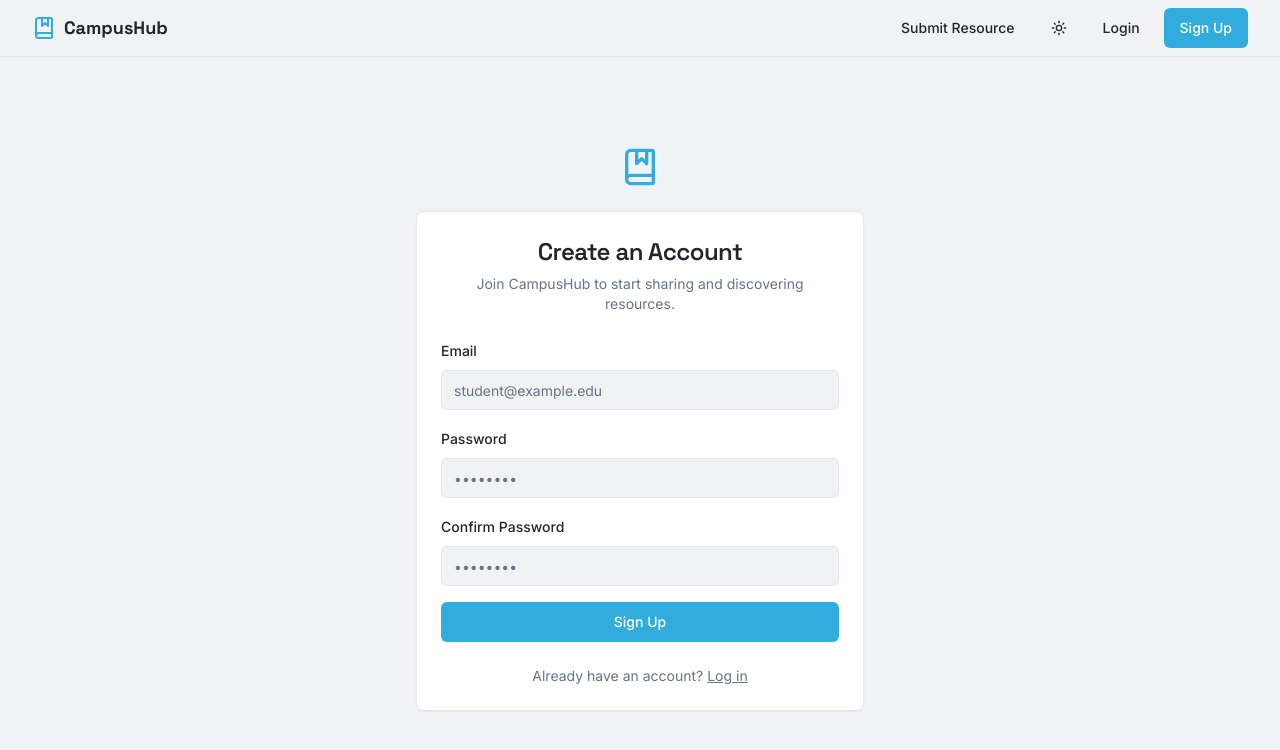
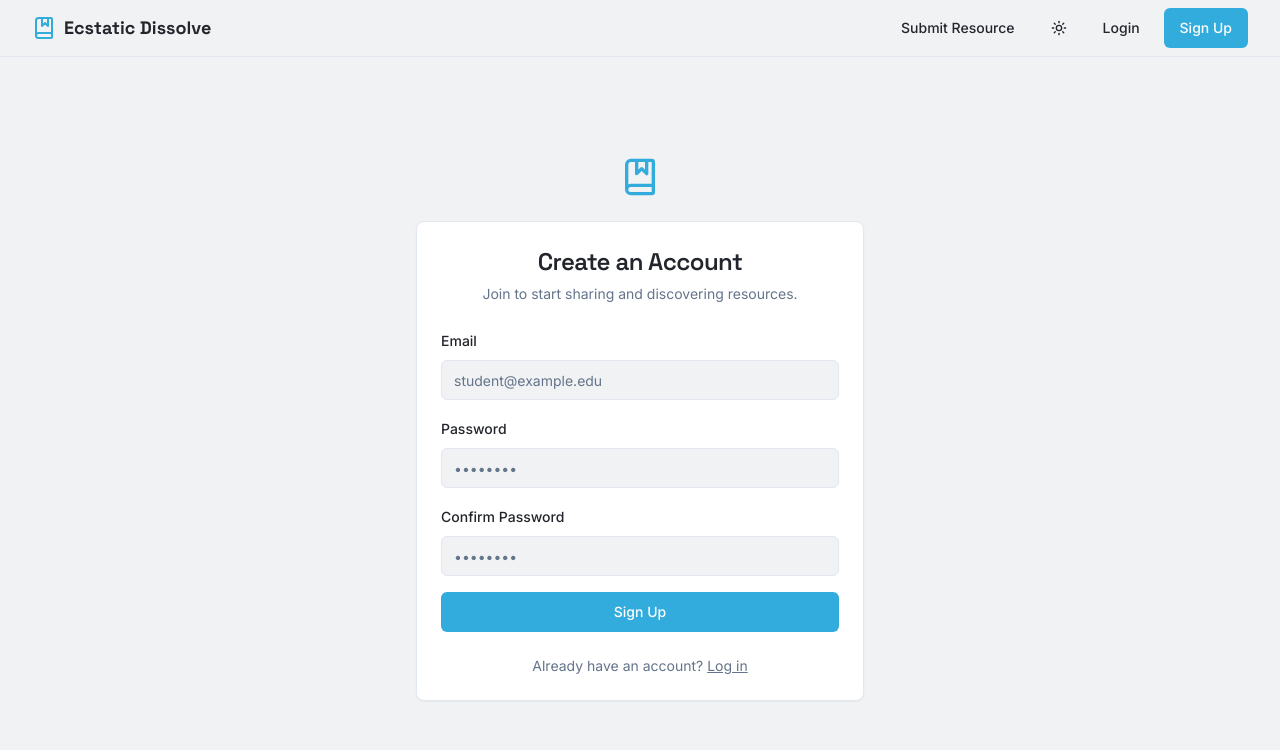
Before and after one commit to Rahul-Baradol/ecstaticdissolve, a Next.js app: page /signup in a window 1280 px wide. Shown: the top 750 px of the page. Built offline with nearby package versions, Linux system fonts and the light colour scheme; no server answers.

Commit message:
changing titles, product name

```diff
--- a/src/app/(auth)/login/page.tsx
+++ b/src/app/(auth)/login/page.tsx
@@ -48,7 +48,7 @@ export default function LoginPage() {
         </div>
         <Card>
           <CardHeader className="text-center">
-            <CardTitle className="text-2xl font-headline">Welcome to CampusHub</CardTitle>
+            <CardTitle className="text-2xl font-headline">Ecstatic Dissolve!</CardTitle>
             <CardDescription>Enter your credentials to access your account.</CardDescription>
           </CardHeader>
           <CardContent>
--- a/src/app/(auth)/signup/page.tsx
+++ b/src/app/(auth)/signup/page.tsx
@@ -34,7 +34,7 @@ export default function SignUpPage() {
       await createUserWithEmailAndPassword(auth, email, password);
       toast({
         title: "Account Created",
-        description: "Welcome to CampusHub!",
+        description: "Ecstatic Dissolved!",
       });
       router.push("/");
     } catch (err: any) {
@@ -52,7 +52,7 @@ export default function SignUpPage() {
         <Card>
           <CardHeader className="text-center">
             <CardTitle className="text-2xl font-headline">Create an Account</CardTitle>
-            <CardDescription>Join CampusHub to start sharing and discovering resources.</CardDescription>
+            <CardDescription>Join to start sharing and discovering resources.</CardDescription>
           </CardHeader>
           <CardContent>
             <form onSubmit={handleSignUp} className="space-y-4">
--- a/src/app/layout.tsx
+++ b/src/app/layout.tsx
@@ -6,7 +6,7 @@ import Header from '@/components/header';
 import { ThemeProvider } from '@/components/providers/theme-provider';
 
 export const metadata: Metadata = {
-  title: 'CampusHub - College Resource Sharing',
+  title: 'Resources!',
   description: 'A resource sharing platform for a college, where students can come and view and submit resources.',
 };
 
--- a/src/components/header.tsx
+++ b/src/components/header.tsx
@@ -10,7 +10,7 @@ export default function Header() {
       <div className="container flex h-14 items-center">
         <Link href="/" className="flex items-center space-x-2">
           <BookMarked className="h-6 w-6 text-primary" />
-          <span className="font-bold font-headline text-lg">CampusHub</span>
+          <span className="font-bold font-headline text-lg">Ecstatic Dissolve</span>
         </Link>
         <div className="flex flex-1 items-center justify-end space-x-2">
           <Button asChild variant="ghost">
```
Also changed, not shown: 1 other file (tests, documents, lock files or other folders).
